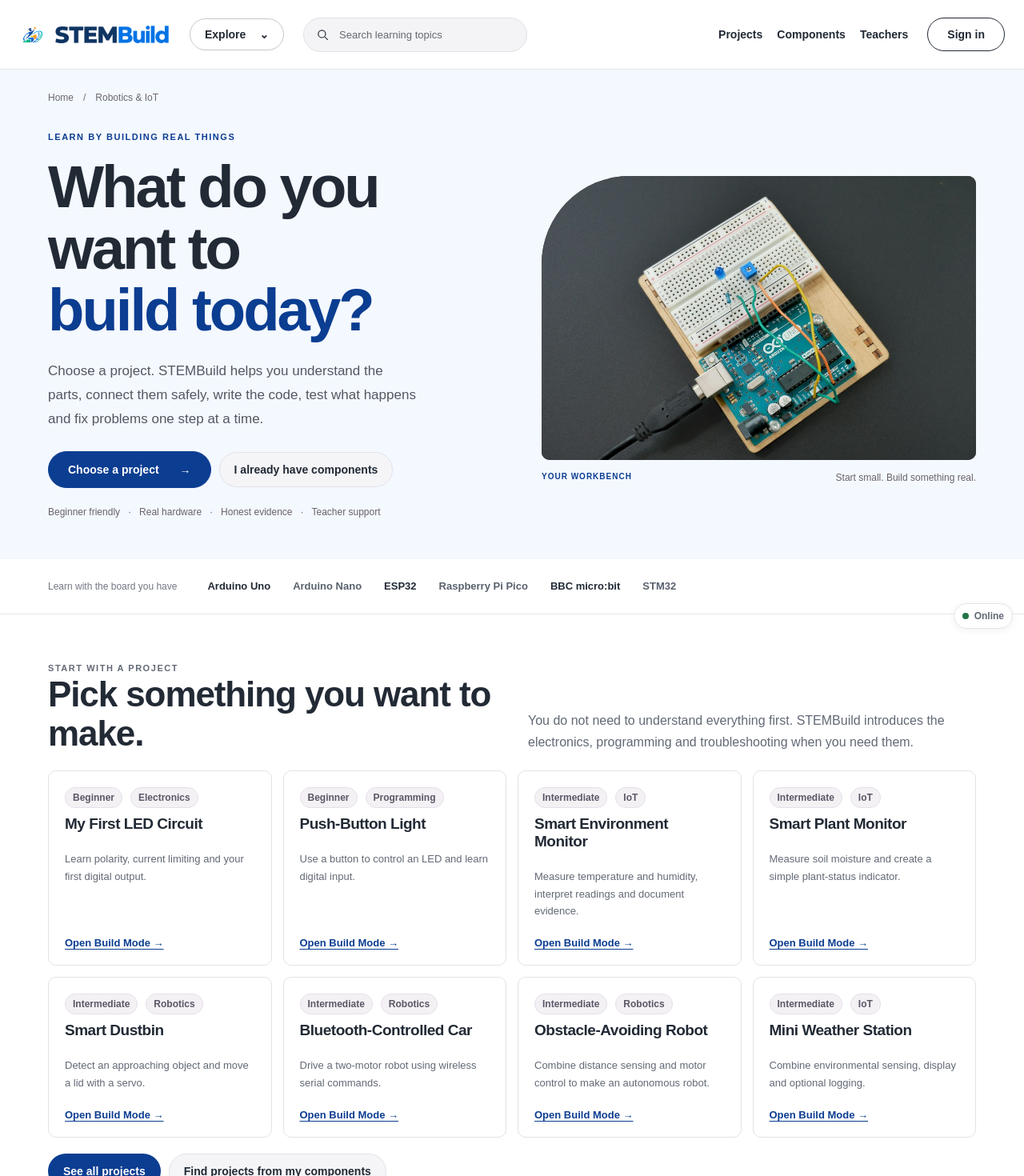
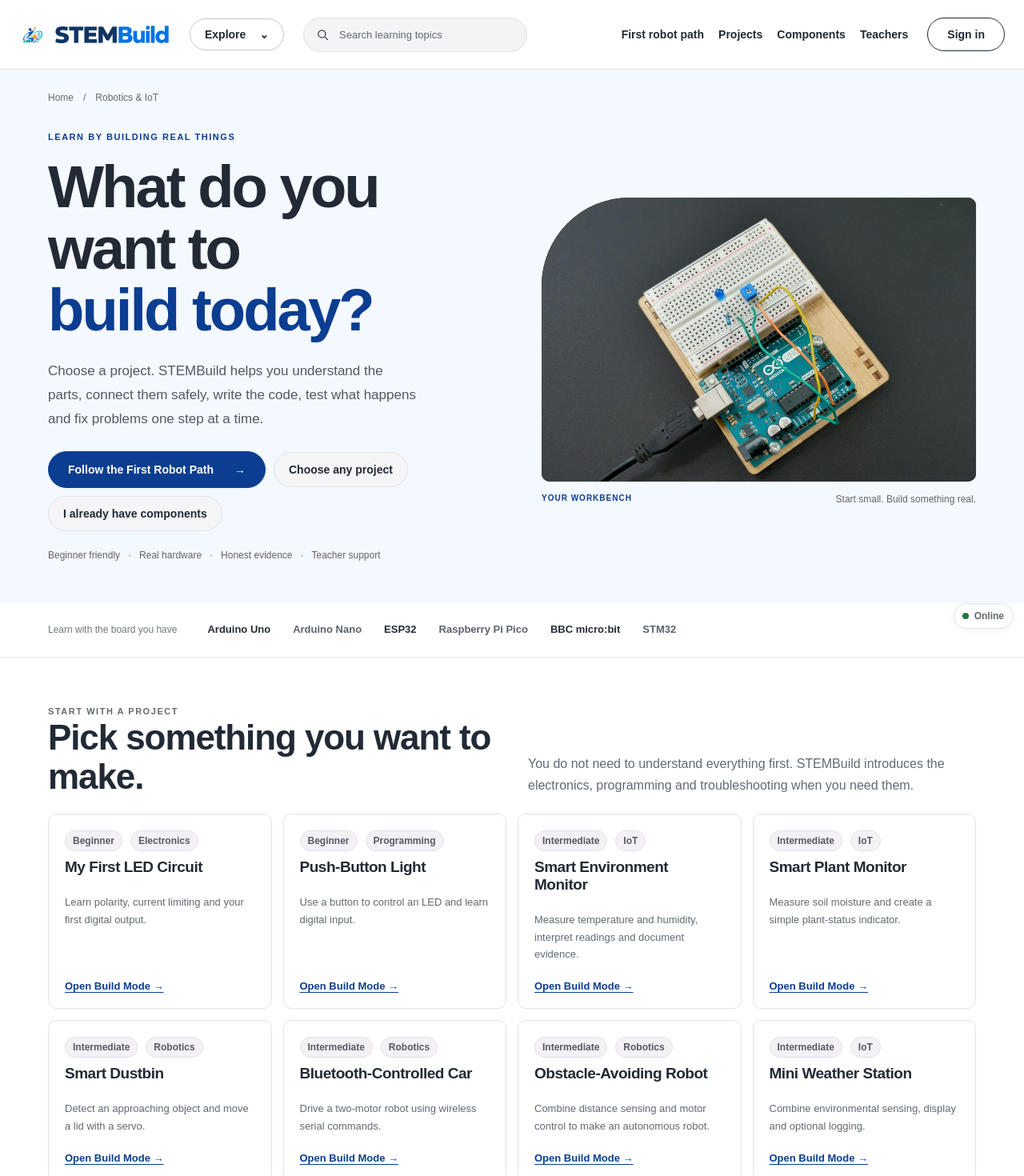
Before and after one commit to cath365/STEMBuild-, a Next.js app: page / in a window 1280 px wide. Shown: the top 1470 px of the page at 80% size. Built offline with nearby package versions, Linux system fonts and the light colour scheme.

Commit message:
learn: surface the guided first robot path on homepage

```diff
--- a/src/app/page.tsx
+++ b/src/app/page.tsx
@@ -47,9 +47,9 @@ export default function Home() {
             <input id="topic-search" placeholder="Search learning topics" value={query} onChange={(event) => setQuery(event.target.value)} type="search" />
             <button type="submit" className={styles.srOnly}>Search topics</button>
           </form>
-          <nav className={styles.desktopNav} aria-label="Main navigation"><Link href="/projects">Projects</Link><Link href="/components">Components</Link><a href="#teachers">Teachers</a></nav>
+          <nav className={styles.desktopNav} aria-label="Main navigation"><Link href="/learning-paths/first-robot">First robot path</Link><Link href="/projects">Projects</Link><Link href="/components">Components</Link><a href="#teachers">Teachers</a></nav>
           <Link className={styles.signIn} href="/login">Sign in</Link>
-          <details className={styles.mobileMenu}><summary>Menu</summary><nav aria-label="Mobile navigation"><Link href="/projects">Projects</Link><Link href="/components">Components</Link><a href="#topics">Learning areas</a><a href="#teachers">For teachers</a></nav></details>
+          <details className={styles.mobileMenu}><summary>Menu</summary><nav aria-label="Mobile navigation"><Link href="/learning-paths/first-robot">First robot path</Link><Link href="/projects">Projects</Link><Link href="/components">Components</Link><a href="#topics">Learning areas</a><a href="#teachers">For teachers</a></nav></details>
         </div>
       </header>
 
@@ -62,7 +62,7 @@ export default function Home() {
                 <p className={styles.kicker}>LEARN BY BUILDING REAL THINGS</p>
                 <h1 id="hero-title">What do you want to<br/><span>build today?</span></h1>
                 <p>Choose a project. STEMBuild helps you understand the parts, connect them safely, write the code, test what happens and fix problems one step at a time.</p>
-                <div className="inline"><Link className={styles.primaryButton} href="/projects">Choose a project <span aria-hidden="true">→</span></Link><Link className="btn" href="/components">I already have components</Link></div>
+                <div className="inline"><Link className={styles.primaryButton} href="/learning-paths/first-robot">Follow the First Robot Path <span aria-hidden="true">→</span></Link><Link className="btn" href="/projects">Choose any project</Link><Link className="btn" href="/components">I already have components</Link></div>
                 <div className={styles.heroNote}>Beginner friendly <span aria-hidden="true">·</span> Real hardware <span aria-hidden="true">·</span> Honest evidence <span aria-hidden="true">·</span> Teacher support</div>
               </div>
               <figure className={styles.heroFigure}>
@@ -86,7 +86,7 @@ export default function Home() {
                 <span className="text-link">Open Build Mode →</span>
               </Link>)}
             </div>
-            <div className="inline" style={{marginTop:20}}><Link className="btn btn-primary" href="/projects">See all projects</Link><Link className="btn" href="/components">Find projects from my components</Link></div>
+            <div className="inline" style={{marginTop:20}}><Link className="btn btn-primary" href="/learning-paths/first-robot">Follow the First Robot Path</Link><Link className="btn" href="/projects">See all projects</Link><Link className="btn" href="/components">Find projects from my components</Link></div>
           </div>
         </section>
 
```
